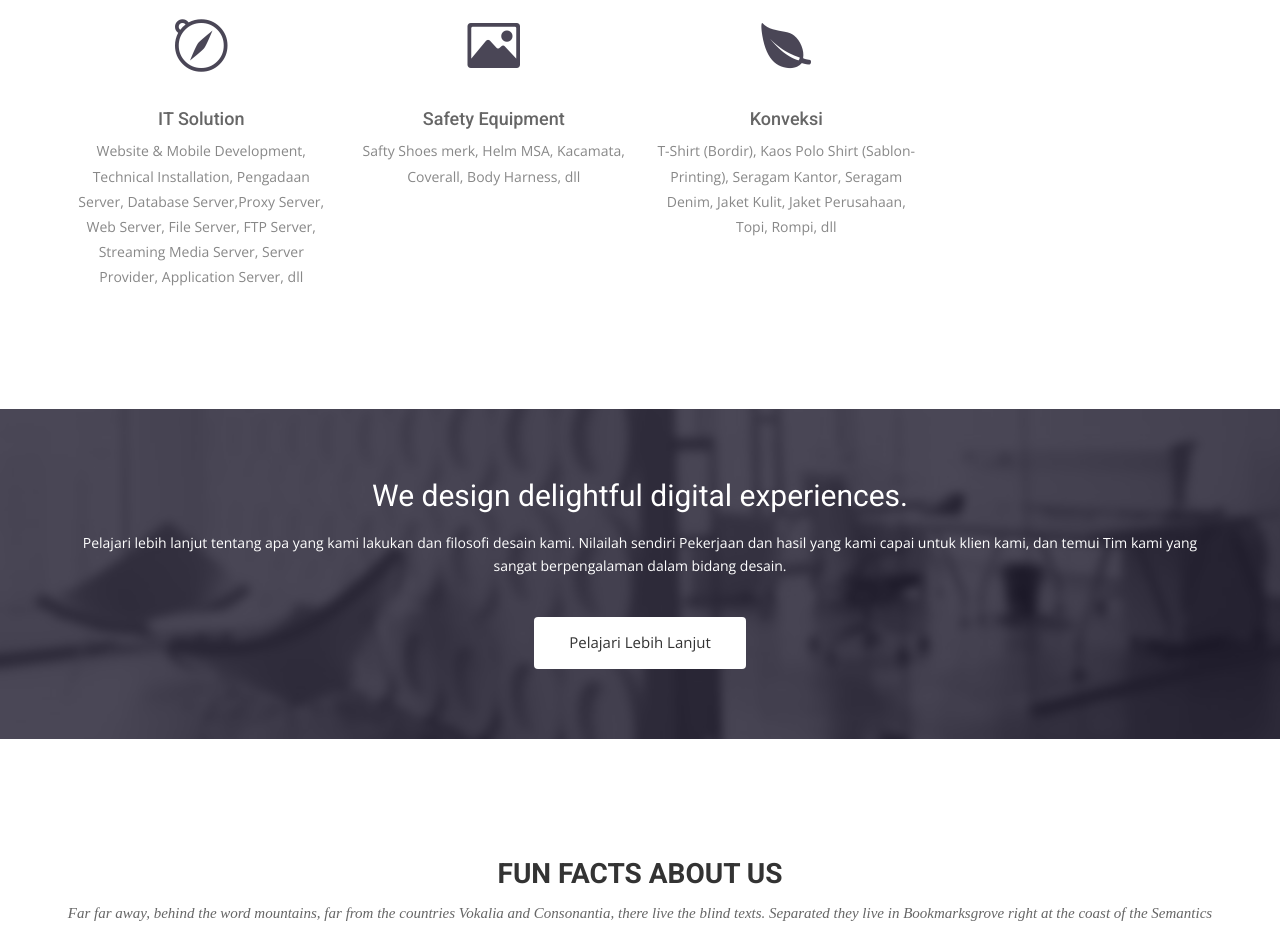
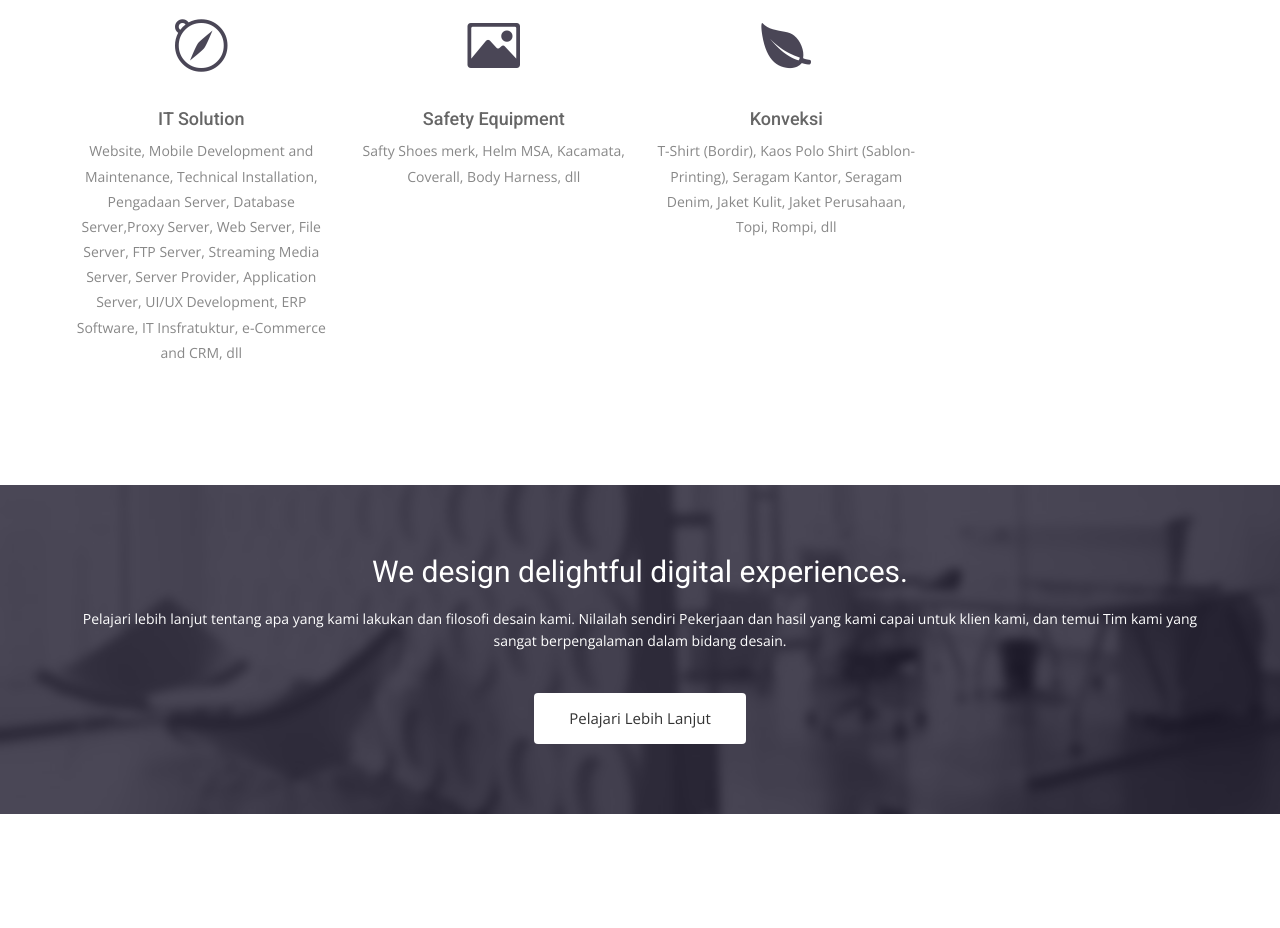
Before and after one commit to ramdoni/glp-indonesia, a plain HTML site: page index.html in a window 1280 px wide. Shown: the part 2558-3486 px from the top of the page. Drawn offline with nearby package versions, Linux system fonts and the light colour scheme; some packages are replaced by stand-ins of ours; files whose address does not match are found by name; a web font is replaced by a local one.

Commit message:
update home3

```diff
--- a/index.html
+++ b/index.html
@@ -207,8 +207,8 @@
               <i class="ion-compass"></i>
               <h4>IT Solution</h4>
               <p>
-                Website & Mobile Development, Technical Installation, Pengadaan Server, Database Server,Proxy Server, Web Server, File Server, FTP Server, Streaming Media Server,
-                 Server Provider, Application Server, dll
+                Website, Mobile Development and Maintenance, Technical Installation, Pengadaan Server, Database Server,Proxy Server, Web Server, File Server, FTP Server, Streaming Media Server,
+                 Server Provider, Application Server, UI/UX Development, ERP Software, IT Insfratuktur, e-Commerce and CRM, dll
               </p>
             </div>
           </div>
```
